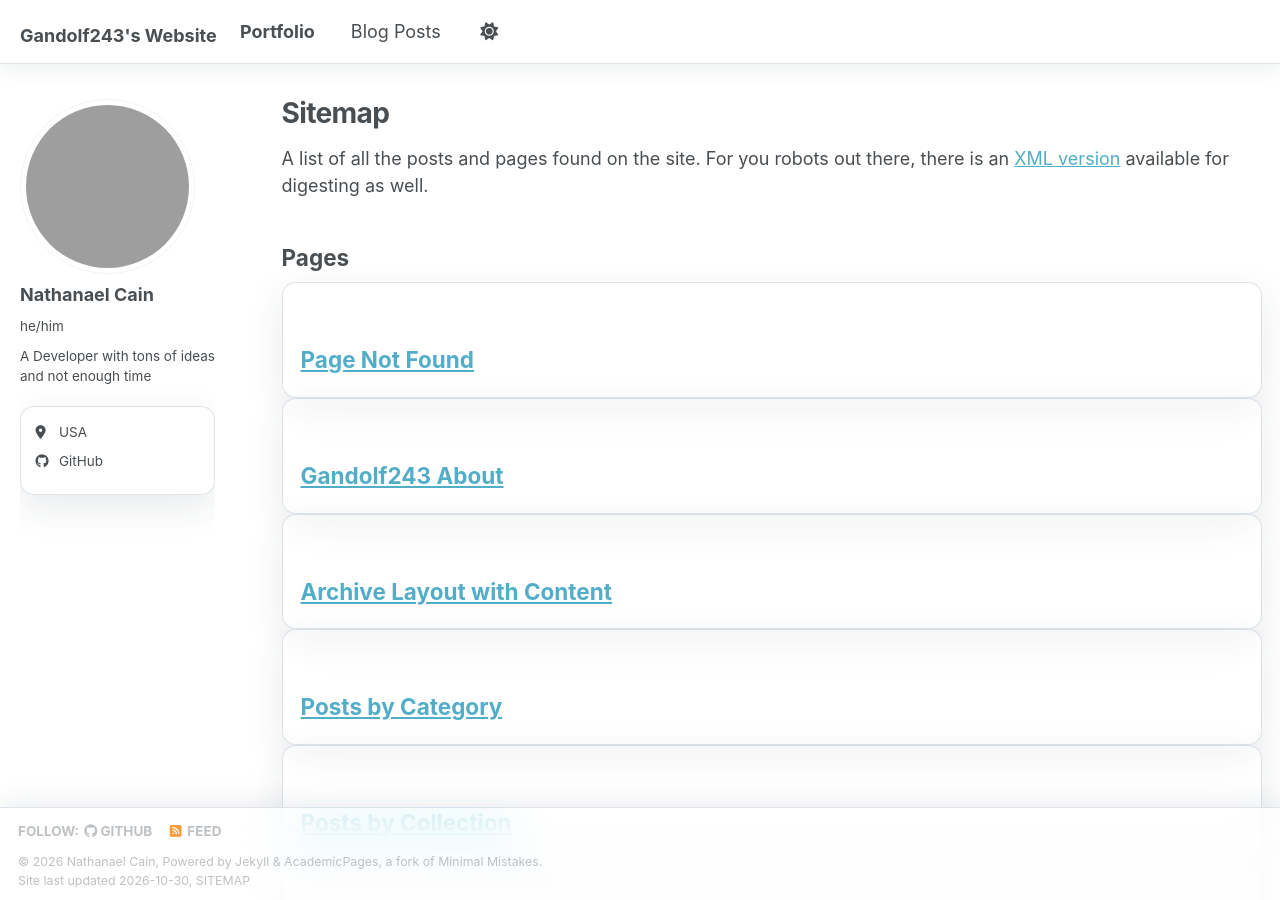
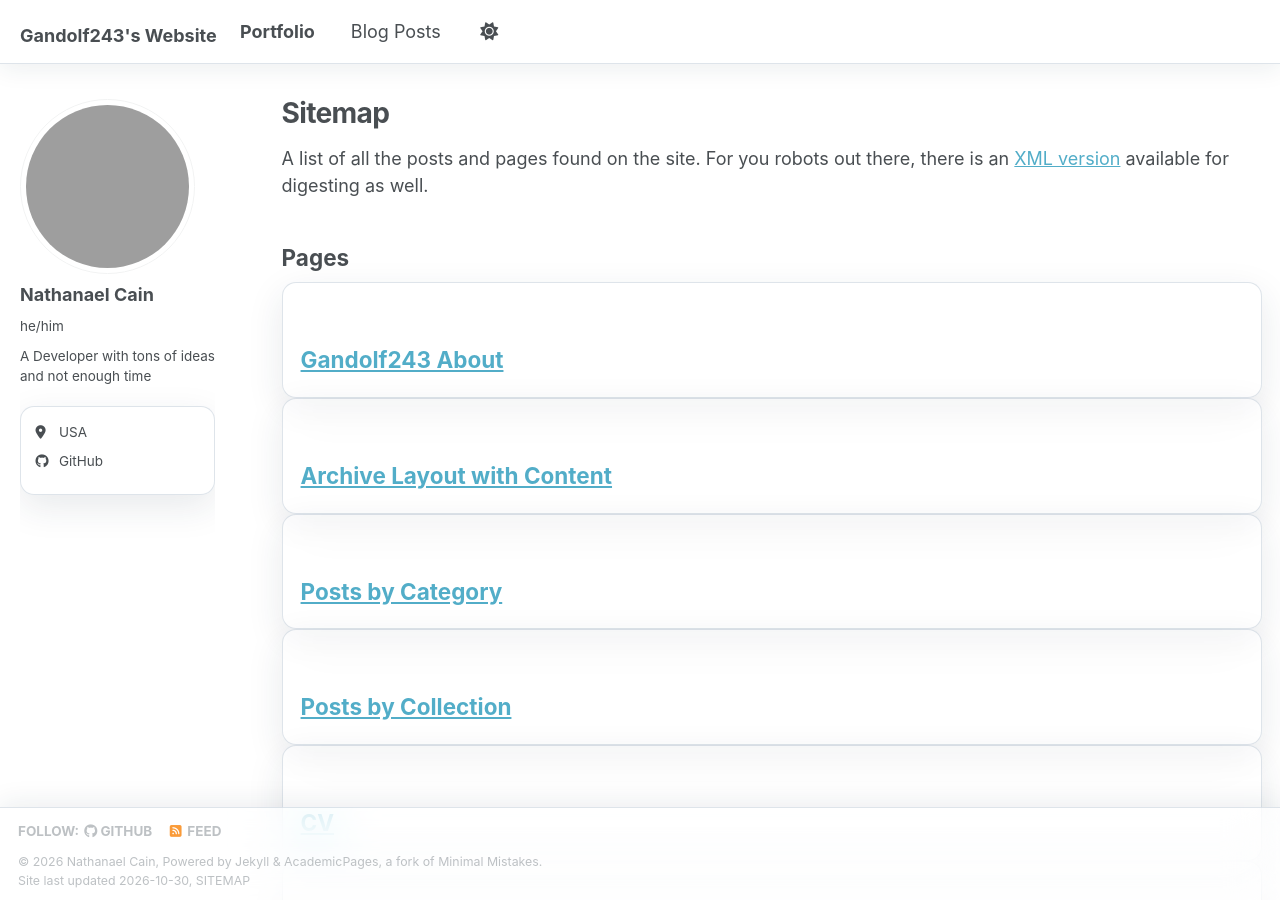
Before and after one commit to gandolf243/gandolf243.github.io, a Jekyll site: the page built from _pages/sitemap.md, in a window 1280 px wide and 900 px high. Built offline with Jekyll 4.4.1, drawn with Linux system fonts in a browser that asks for light colours; a style sheet for code colours, icons or effects is not loaded; grey boxes are pictures that could not be loaded.

Commit message:
Filter excluded pages from sitemap

```diff
--- a/_pages/sitemap.md
+++ b/_pages/sitemap.md
@@ -11,12 +11,16 @@ A list of all the posts and pages found on the site. For you robots out there, t
 
 <h2>Pages</h2>
 {% for post in site.pages %}
+  {% unless post.sitemap == false %}
   {% include archive-single.html %}
+  {% endunless %}
 {% endfor %}
 
 <h2>Posts</h2>
 {% for post in site.posts %}
+  {% unless post.sitemap == false %}
   {% include archive-single.html %}
+  {% endunless %}
 {% endfor %}
 
 {% capture written_label %}'None'{% endcapture %}
```
